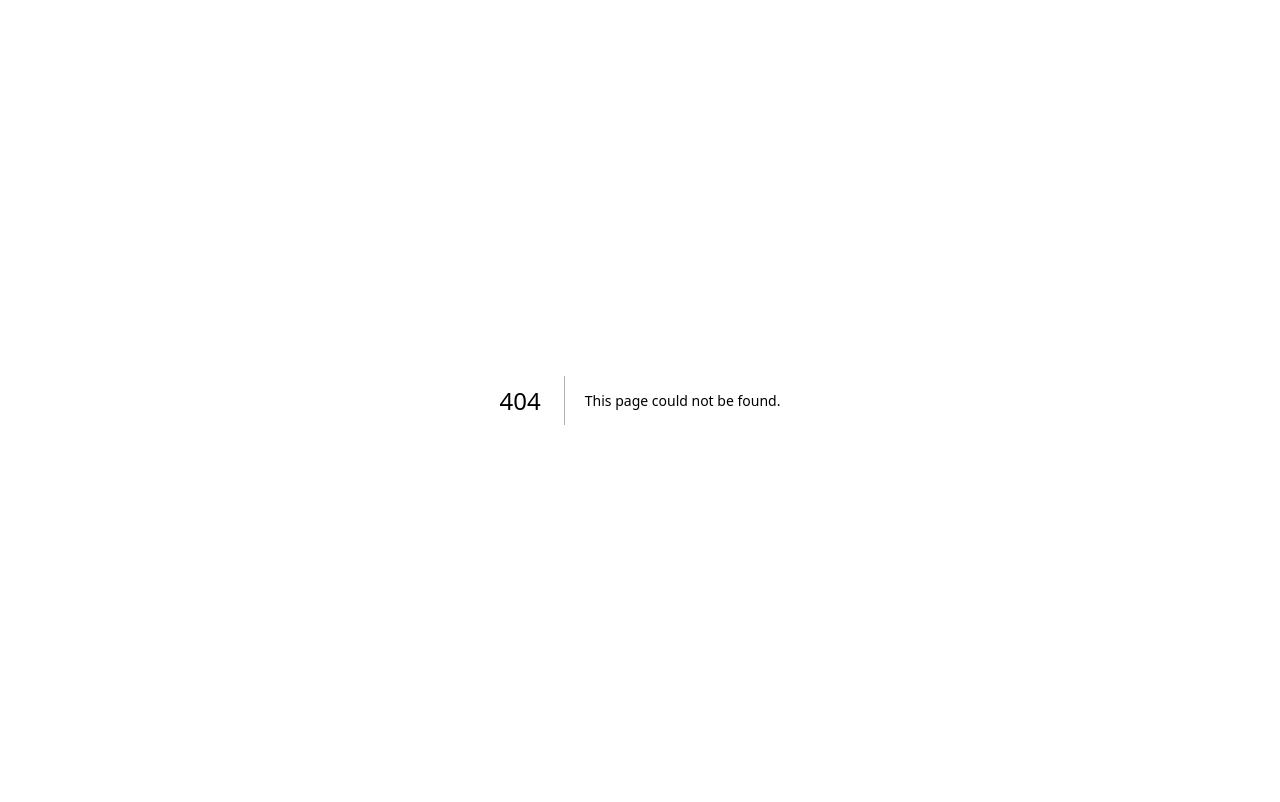
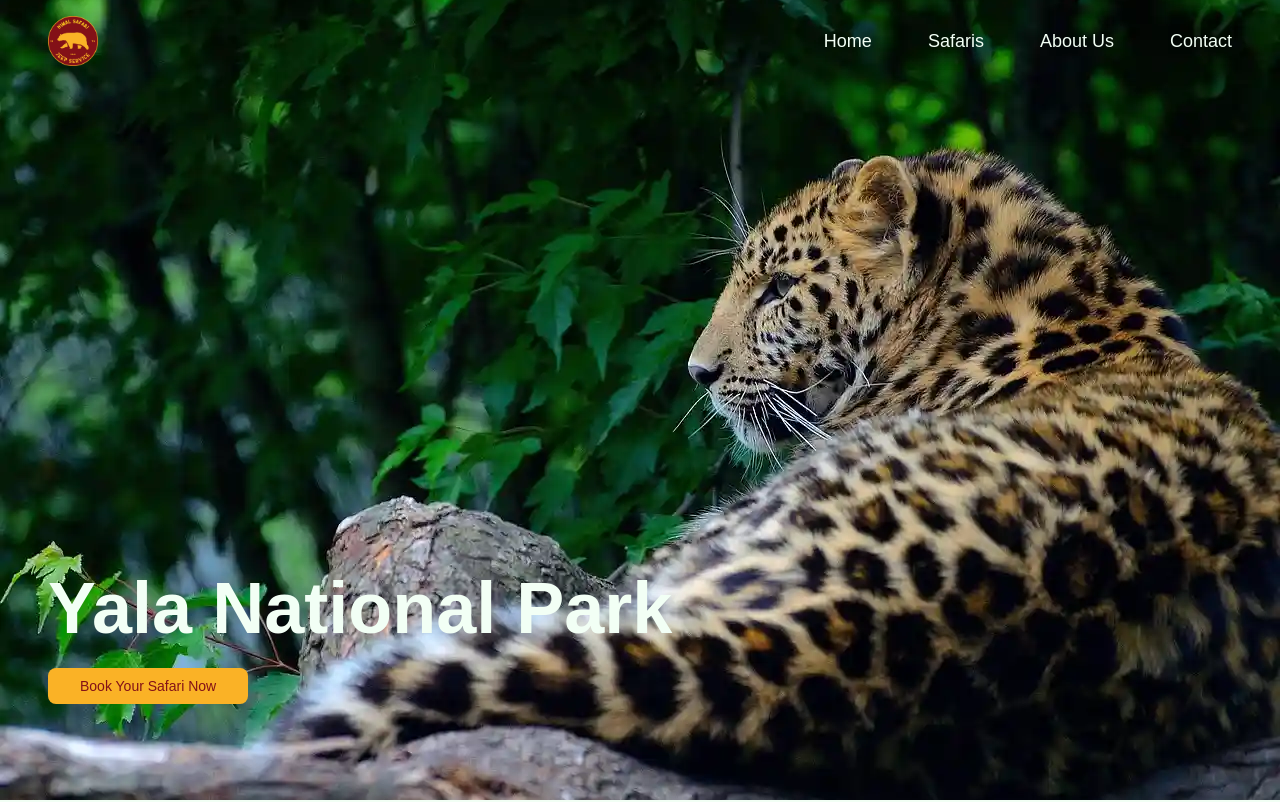
Before and after one commit to ocevialab/NimalSafary, a Next.js app: page /parks/1 in a window 1280 px wide. Before the commit this address had no page. Shown: the top 802 px of the page. Built offline with nearby package versions, Linux system fonts and the light colour scheme; a web font is replaced by a local one.

Commit message:
Implement code changes to enhance functionality and improve performance | parks page folder structure and initiat the page

```diff
--- a/app/Components/Popular.tsx
+++ b/app/Components/Popular.tsx
@@ -31,19 +31,19 @@ function Popular(): React.JSX.Element {
       id: 1,
       img: "/Images/popular1.webp",
       title: "Yala National Park Safari",
-      link: "/popular/1/yala_national_park",
+      link: "/parks/1",
     },
     {
       id: 2,
       img: "/Images/popular2.webp",
       title: "Udawala National Park Safari",
-      link: "/popular/2/udawala_national_park",
+      link: "/parks/2",
     },
     {
       id: 3,
       img: "/Images/popular3.webp",
       title: "Bundala Nation Park Safari",
-      link: "/popular/3/bundala_national_park",
+      link: "/parks/3",
     },
   ];
 
--- a/app/layout.tsx
+++ b/app/layout.tsx
@@ -1,6 +1,8 @@
 import type { Metadata } from "next";
 import { Geist, Geist_Mono } from "next/font/google";
 import "./globals.css";
+import Nav from "./Components/Nav";
+import Footer from "./Components/Footer";
 
 const geistSans = Geist({
   variable: "--font-geist-sans",
@@ -27,11 +29,13 @@ export default function RootLayout({
 }>) {
   return (
     <html lang="en">
+      <Nav />
       <body
         className={`${geistSans.variable} ${geistMono.variable} antialiased`}
       >
         {children}
       </body>
+      <Footer />
     </html>
   );
 }
--- a/app/page.tsx
+++ b/app/page.tsx
@@ -1,9 +1,9 @@
 import About_Home from "./Components/About_Home";
 import FAQ from "./Components/Faq";
-import Footer from "./Components/Footer";
+
 import Gallery_Home from "./Components/Gallery_Home";
 import Hero from "./Components/Hero";
-import Nav from "./Components/Nav";
+
 import Popular from "./Components/Popular";
 import WhyChooseUs from "./Components/WhyChooseUs";
 import YouMustVisit from "./Components/YouMustVisit";
@@ -11,7 +11,6 @@ import YouMustVisit from "./Components/YouMustVisit";
 export default function Home() {
   return (
     <>
-      <Nav />
       <Hero />
       <Popular />
       <YouMustVisit />
@@ -19,7 +18,6 @@ export default function Home() {
       <About_Home />
       <WhyChooseUs />
       <FAQ />
-      <Footer />
     </>
   );
 }
--- /dev/null
+++ b/app/parks/[id]/page.tsx
@@ -0,0 +1,111 @@
+"use client";
+
+import React, { useEffect, useRef } from "react";
+import { gsap } from "gsap";
+
+const Page = () => {
+  const titleRef = useRef<HTMLHeadingElement>(null);
+  const buttonRef = useRef<HTMLDivElement>(null);
+  const containerRef = useRef<HTMLDivElement>(null);
+
+  useEffect(() => {
+    const tl = gsap.timeline();
+
+    // Set initial states
+    gsap.set([titleRef.current, buttonRef.current], {
+      opacity: 0,
+      y: 50,
+    });
+
+    gsap.set(containerRef.current, {
+      opacity: 0,
+      scale: 1.1,
+    });
+
+    // Animation sequence
+    tl.to(containerRef.current, {
+      opacity: 1,
+      scale: 1,
+      duration: 1.2,
+      ease: "power2.out",
+    })
+      .to(
+        titleRef.current,
+        {
+          opacity: 1,
+          y: 0,
+          duration: 0.8,
+          ease: "power2.out",
+        },
+        "-=0.6"
+      )
+      .to(
+        buttonRef.current,
+        {
+          opacity: 1,
+          y: 0,
+          duration: 0.6,
+          ease: "back.out(1.7)",
+        },
+        "-=0.3"
+      );
+
+    // Button hover animations
+    const button = buttonRef.current;
+    if (button) {
+      const handleMouseEnter = () => {
+        gsap.to(button, {
+          scale: 1.05,
+
+          duration: 0.3,
+          ease: "power2.out",
+        });
+      };
+
+      const handleMouseLeave = () => {
+        gsap.to(button, {
+          scale: 1,
+
+          duration: 0.3,
+          ease: "power2.out",
+        });
+      };
+
+      button.addEventListener("mouseenter", handleMouseEnter);
+      button.addEventListener("mouseleave", handleMouseLeave);
+
+      // Cleanup
+      return () => {
+        button.removeEventListener("mouseenter", handleMouseEnter);
+        button.removeEventListener("mouseleave", handleMouseLeave);
+      };
+    }
+  }, []);
+
+  return (
+    <div
+      ref={containerRef}
+      className="w-full h-screen font-display text-secondary bg-center bg-cover"
+      style={{
+        backgroundImage: "url('/Images/yalabig.webp')",
+      }}
+    >
+      <div className="justify-end h-full w-full xl:py-24 md:px-12 px-6 lg:py-12 md:py-16 py-20 flex flex-col">
+        <h1
+          ref={titleRef}
+          className="font-bold xl:text-7xl lg:text-6xl md:text-5xl sm:text-4xl text-3xl mb-6"
+        >
+          Yala National Park
+        </h1>
+        <div
+          ref={buttonRef}
+          className="md:px-8 px-4 md:py-2 py-1 bg-accent text-muted font-medium rounded-lg w-fit md:text-md text-sm cursor-pointer transition-all duration-300"
+        >
+          Book Your Safari Now
+        </div>
+      </div>
+    </div>
+  );
+};
+
+export default Page;
```
Also changed, not shown: public/Images/yalabig.webp (added).
